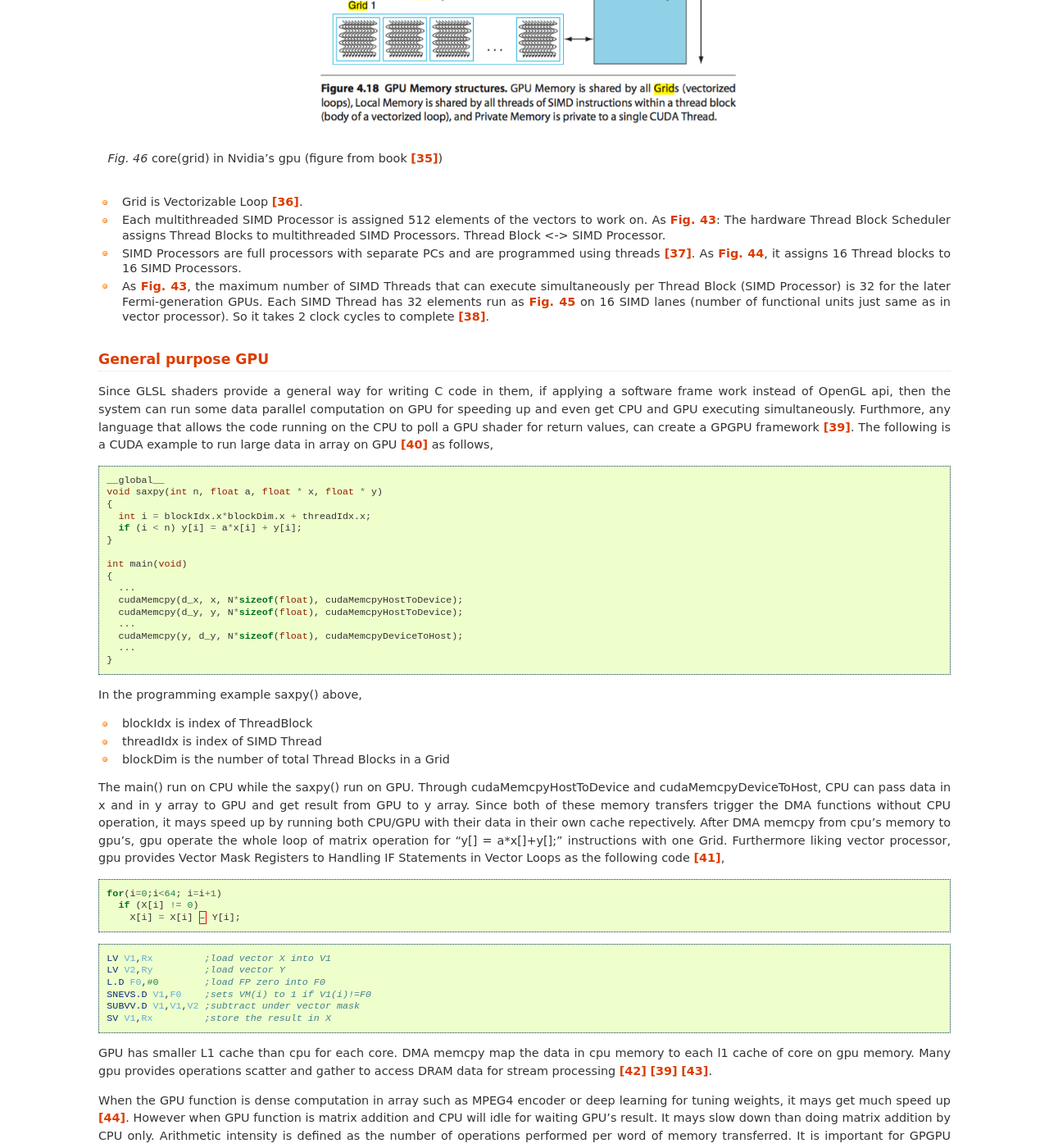
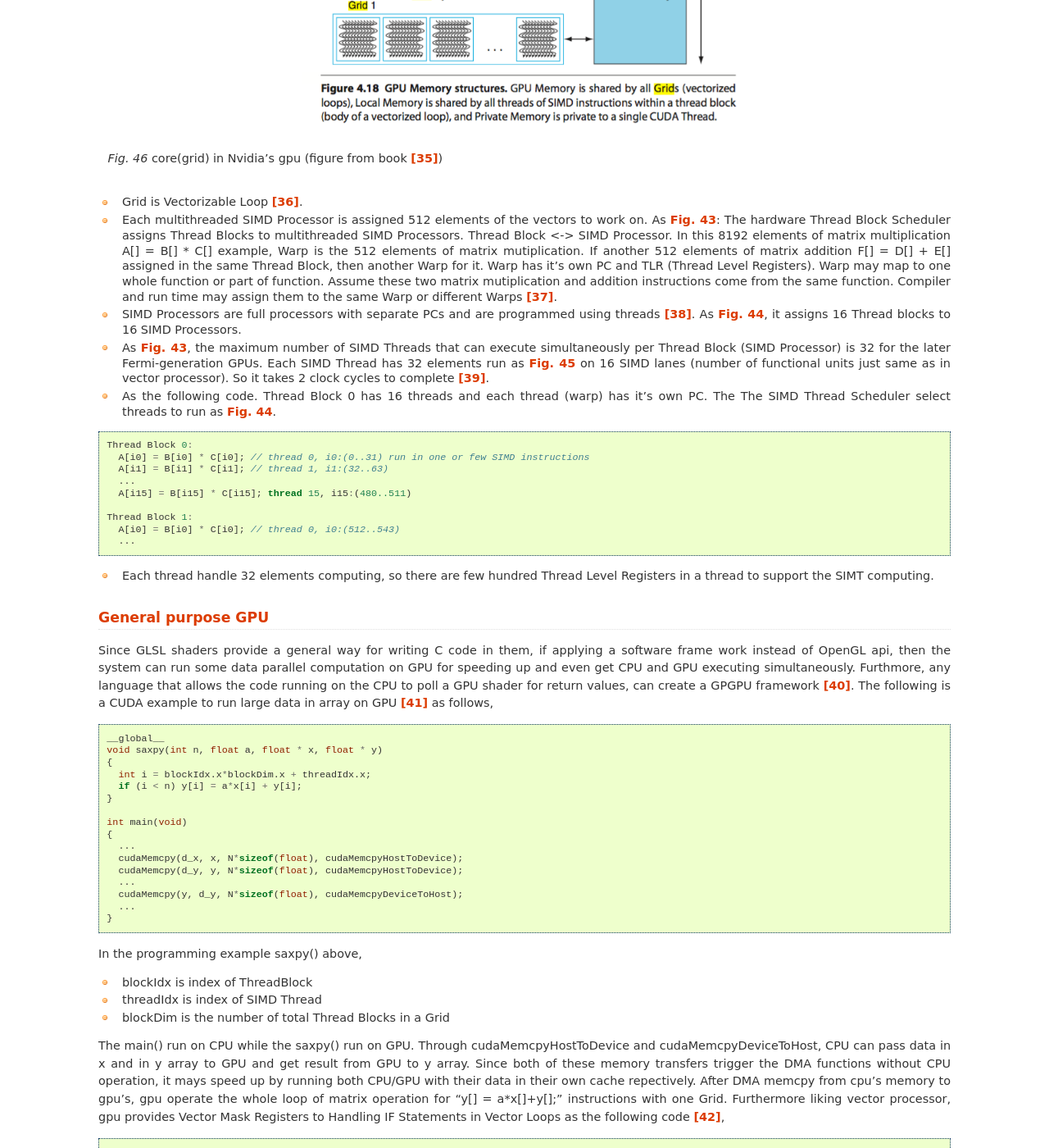
Before and after one commit to Jonathan2251/lbd, a Sphinx documentation site: the page built from source/gpu.rst, in a window 1280 px wide and 1400 px high, scrolled down 10569 px. Shown: the whole window at 82% size. Built offline with Sphinx 7.4.7, drawn with Linux system fonts in a browser that asks for light colours; pages that are not in the unit, such as notebooks, are missing from menus; some of the changed text lies outside the part shown.

Commit message:
td annotation and gpu Warp

```diff
--- a/source/c++.rst
+++ b/source/c++.rst
@@ -487,7 +487,9 @@ FMem node which DecoderMethod is "DecodeMem", the DecodeMem() of
 Cpu0Disassembler.cpp need to be changed as above.
 
 The atomic node defined in "let usesCustomInserter = 1 in" of Cpu0InstrInfo.td
-tells llvm calling EmitInstrWithCustomInserter() of Cpu0ISelLowering.cpp. For
+tells llvm calling EmitInstrWithCustomInserter() of Cpu0ISelLowering.cpp after
+Instruction Selection stage at Cpu0TargetLowering::EmitInstrWithCustomInserter()
+of ExpandISelPseudos::runOnMachineFunction() stage. For
 example, "def ATOMIC_LOAD_ADD_I8 : Atomic2Ops<atomic_load_add_8, CPURegs>;" will
 calling EmitInstrWithCustomInserter() with Machine Instruction Opcode
 "ATOMIC_LOAD_ADD_I8" when it meets IR "load atomic i8*".
--- a/source/gpu.rst
+++ b/source/gpu.rst
@@ -420,7 +420,15 @@ figures.
 
 - Each multithreaded SIMD Processor is assigned 512 elements of the vectors to work on.
   As :numref:`grid`: The hardware Thread Block Scheduler assigns Thread Blocks to
-  multithreaded SIMD Processors. Thread Block <-> SIMD Processor.
+  multithreaded SIMD Processors. Thread Block <-> SIMD Processor. In this 8192 elements
+  of matrix multiplication A[] = B[] * C[] example, Warp is the 512 elements of
+  matrix mutiplication.
+  If another 512 elements of matrix addition F[] = D[] + E[] assigned in the same
+  Thread Block, then another Warp for it. Warp has it's own
+  PC and TLR (Thread Level Registers). Warp may map to
+  one whole function or part of function. Assume these two matrix mutiplication and
+  addition instructions come from the same function. Compiler and run time may assign
+  them to the same Warp or different Warps [#Quantitative-gpu-warp]_.
 
 - SIMD Processors are full processors with separate PCs and are programmed using
   threads [#Quantitative-gpu-threadblock]_.
@@ -432,6 +440,26 @@ figures.
   Each SIMD Thread has 32 elements run as :numref:`threadslanes` on
   16 SIMD lanes (number of functional units just same
   as in vector processor). So it takes 2 clock cycles to complete [#lanes]_.
+
+- As the following code.
+  Thread Block 0 has 16 threads and each thread (warp) has it's own PC. The The
+  SIMD Thread Scheduler select threads to run as :numref:`simd-processors`.
+
+.. code-block:: c++
+
+  Thread Block 0:
+    A[i0] = B[i0] * C[i0]; // thread 0, i0:(0..31) run in one or few SIMD instructions
+    A[i1] = B[i1] * C[i1]; // thread 1, i1:(32..63)
+    ...
+    A[i15] = B[i15] * C[i15]; thread 15, i15:(480..511)
+
+  Thread Block 1:
+    A[i0] = B[i0] * C[i0]; // thread 0, i0:(512..543)
+    ...
+
+- Each thread handle 32 elements computing, so there are few hundred Thread
+  Level Registers in a thread to support the SIMT computing.
+
 
 
 General purpose GPU
@@ -640,6 +668,9 @@ more. And actually, llvm IR expanding from version 3.1 util now as I can feel.
 .. [#Quantitative-gpu-griddef] Book Figure 4.12 of Computer Architecture: A Quantitative Approach 5th edition (The
        Morgan Kaufmann Series in Computer Architecture and Design)
 
+.. [#Quantitative-gpu-warp] Book Figure 4.14 and 4.24 of Computer Architecture: A Quantitative Approach 5th edition (The
+       Morgan Kaufmann Series in Computer Architecture and Design)
+
 .. [#Quantitative-gpu-threadblock] search these words from section 4.4 of A Quantitative Approach 5th edition (The
        Morgan Kaufmann Series in Computer Architecture and Design)
 
```
Also changed, not shown: 4 other files.
